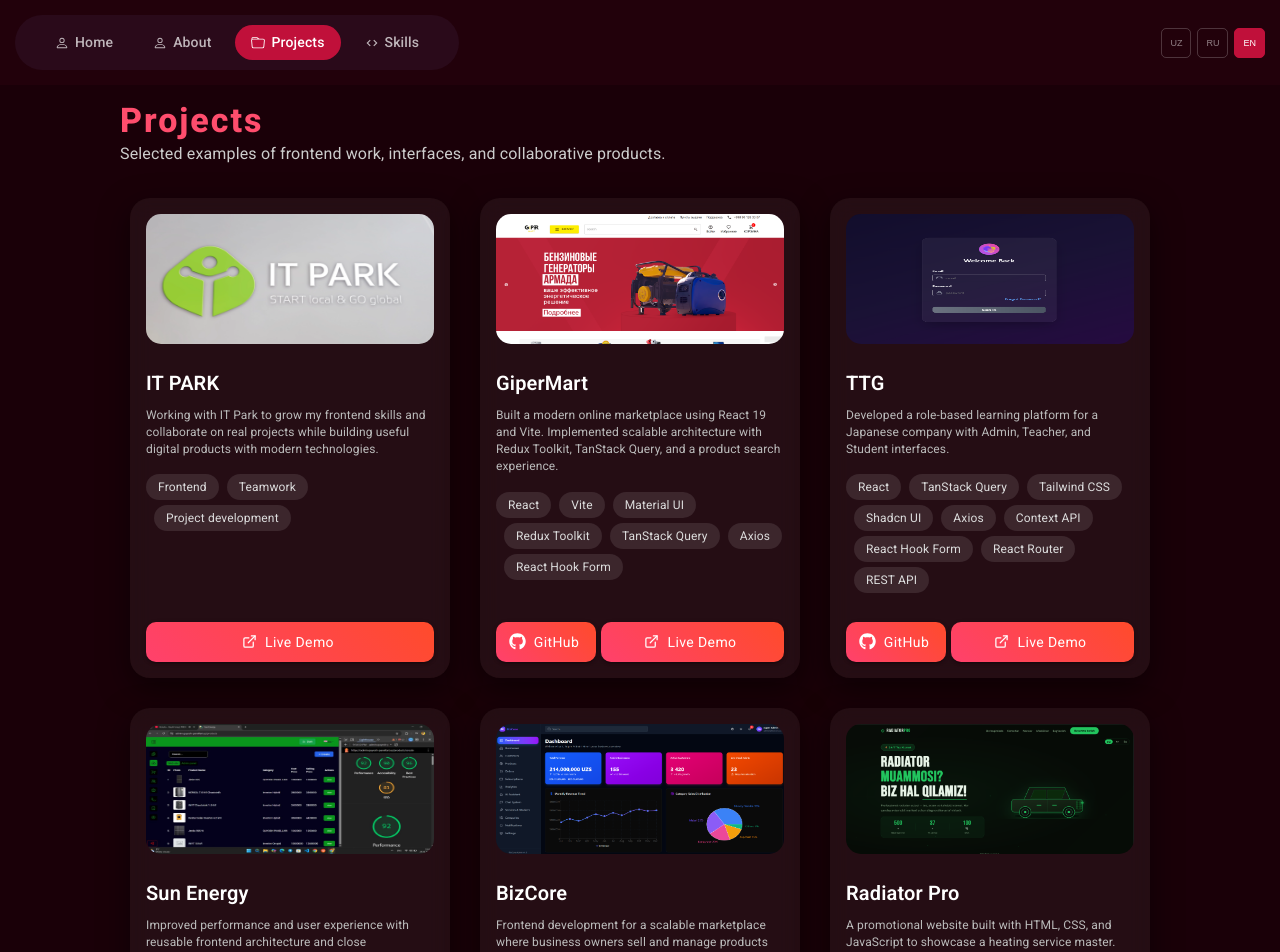
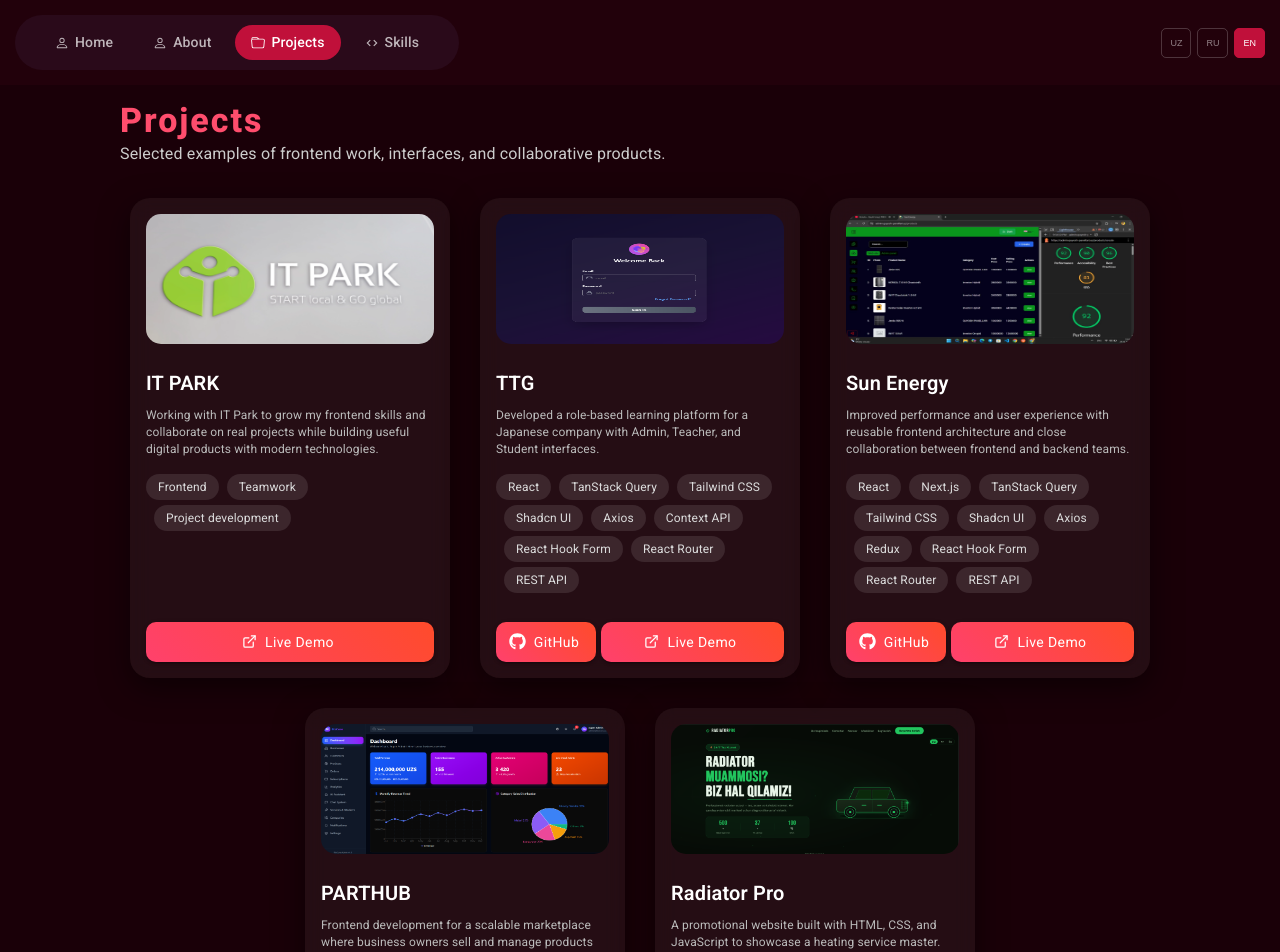
Before and after one commit to sadriddinovtohir/sv, a React (Vite) app: page /projects in a window 1280 px wide. Shown: the top 952 px of the page. Built offline with nearby package versions, Linux system fonts and the light colour scheme.

Commit message:
edit project

```diff
--- a/src/Page/Projects/Projects.jsx
+++ b/src/Page/Projects/Projects.jsx
@@ -20,14 +20,14 @@
       techKey: "PROJECT_ITPARK_TECH",
       link: "https://www.it-park.uz/",
     },
-    {
-      img: gipper,
-      titleKey: "PROJECT_GIPERMART_TITLE",
-      descKey: "PROJECT_GIPERMART_DESC",
-      techKey: "PROJECT_GIPERMART_TECH",
-      link: "https://giper-mart-tau.vercel.app/",
-      giturl: "https://github.com/sadriddinovtohir/giperMart",
-    },
+    // {
+    //   img: gipper,
+    //   titleKey: "PROJECT_GIPERMART_TITLE",
+    //   descKey: "PROJECT_GIPERMART_DESC",
+    //   techKey: "PROJECT_GIPERMART_TECH",
+    //   link: "https://giper-mart-tau.vercel.app/",
+    //   giturl: "https://github.com/sadriddinovtohir/giperMart",
+    // },
     {
       img: studense,
       titleKey: "PROJECT_TTG_TITLE",
@@ -46,11 +46,11 @@
     },
     {
       img: bizCore,
-      titleKey: "PROJECT_BIZCORE_TITLE",
+      titleKey: "PARTHUB",
       descKey: "PROJECT_BIZCORE_DESC",
       techKey: "PROJECT_BIZCORE_TECH",
-      link: "https://github.com/PartHub-SNG/PartHub_Frontend",
-      giturl: "https://github.com/PartHub-SNG/PartHub_Frontend",
+      link: "https://github.com/sadriddinovtohir/PARTHUB_FRONTEND",
+      giturl: "https://github.com/sadriddinovtohir/PARTHUB_FRONTEND",
     },
     {
       img: RadioatorPro,
```
